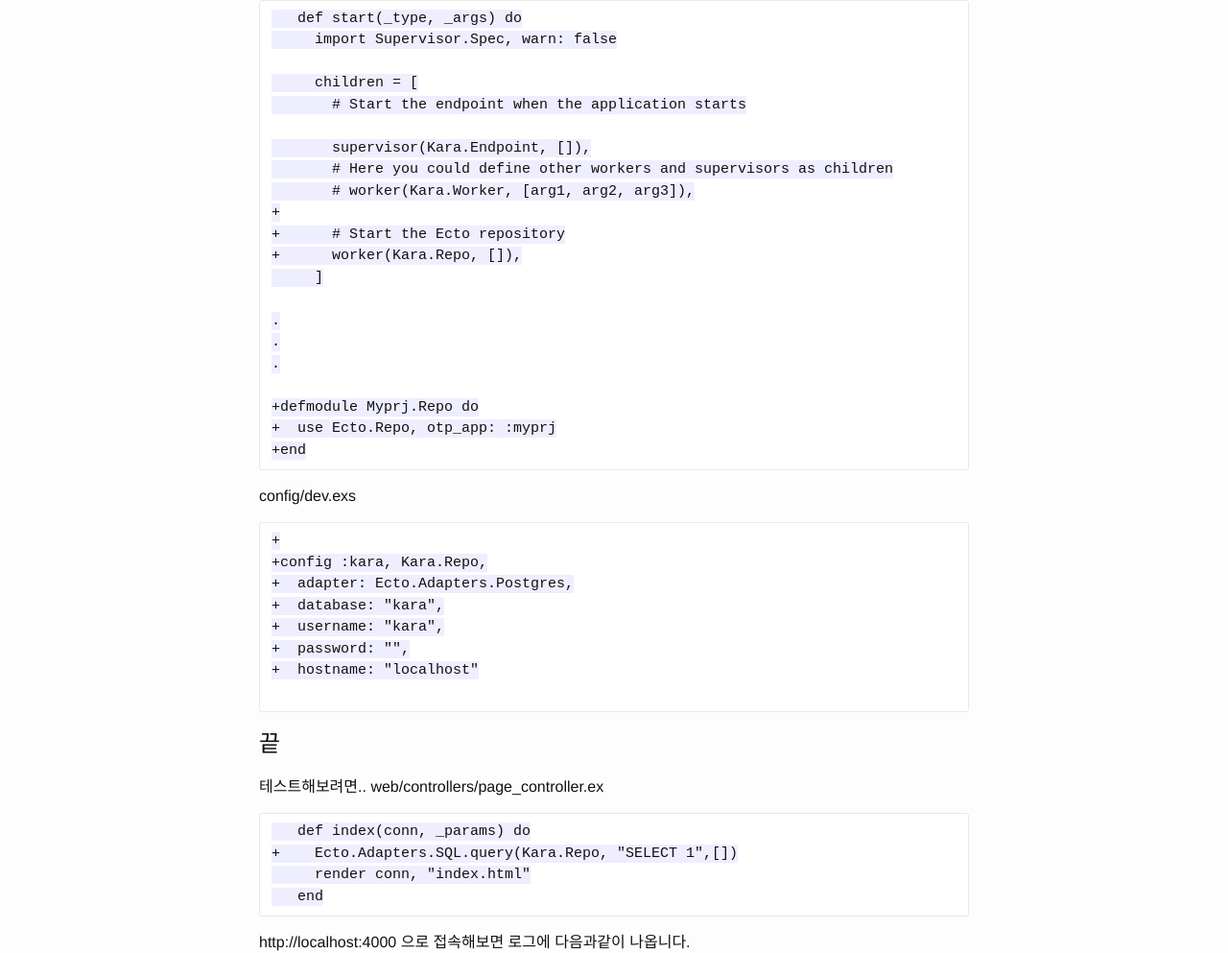
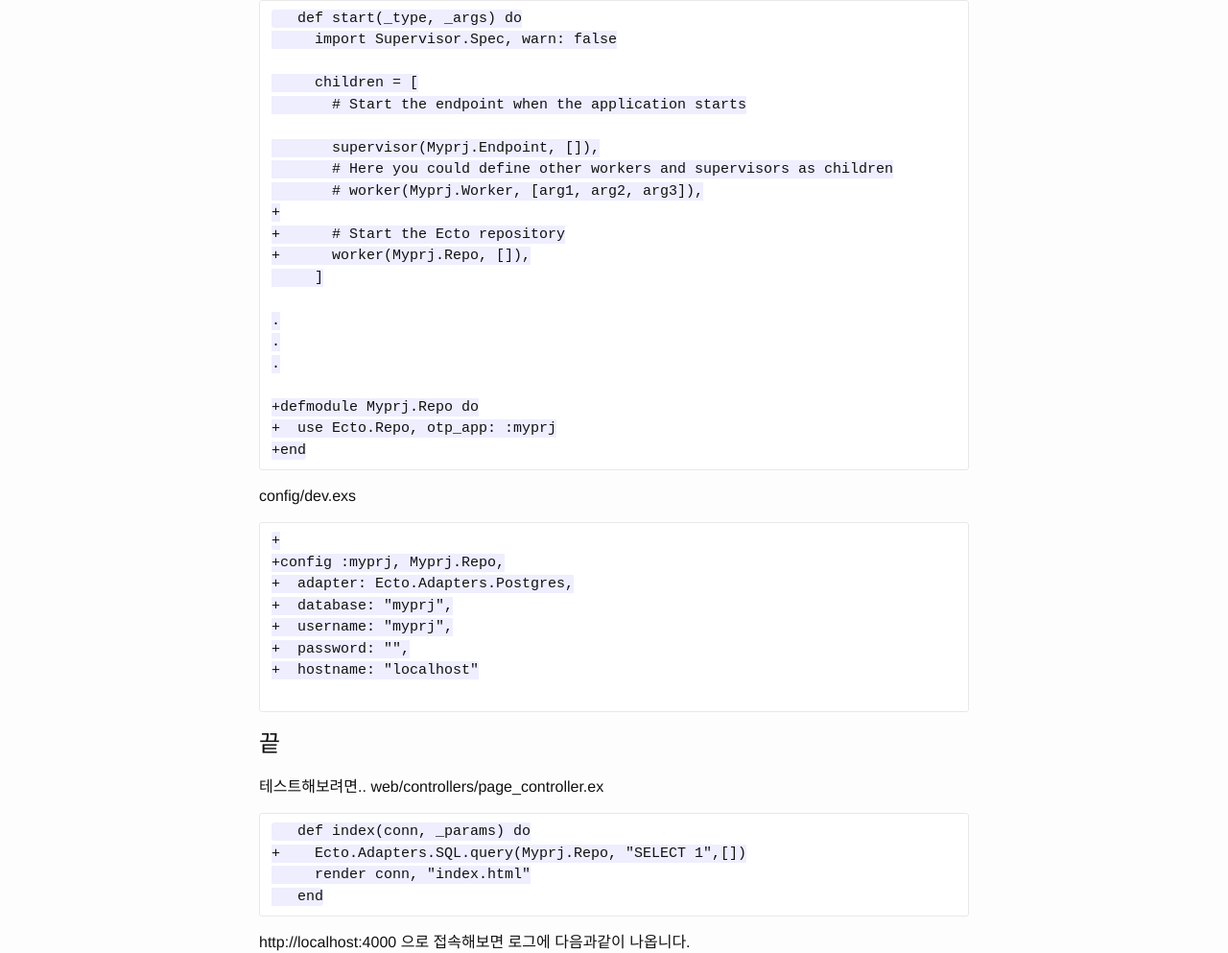
Before and after one commit to luzluna/luzluna.github.io, a Jekyll site: the page built from _posts/2015-10-13-elixir-phoenix-framework-raw-sql.markdown, in a window 1280 px wide. Shown: the part 964-1957 px from the top of the page at 96% size. Built offline with Jekyll 4.4.1, drawn with Linux system fonts in a browser that asks for light colours.

Commit message:
prj name change

```diff
--- a/_posts/2015-10-13-elixir-phoenix-framework-raw-sql.markdown
+++ b/_posts/2015-10-13-elixir-phoenix-framework-raw-sql.markdown
@@ -48,12 +48,12 @@ lib/myprj.ex
      children = [
        # Start the endpoint when the application starts
 
-       supervisor(Kara.Endpoint, []),
+       supervisor(Myprj.Endpoint, []),
        # Here you could define other workers and supervisors as children
-       # worker(Kara.Worker, [arg1, arg2, arg3]),
+       # worker(Myprj.Worker, [arg1, arg2, arg3]),
 +
 +      # Start the Ecto repository
-+      worker(Kara.Repo, []),
++      worker(Myprj.Repo, []),
      ]
 
 .
@@ -71,10 +71,10 @@ config/dev.exs
 
 ~~~
 +
-+config :kara, Kara.Repo,
++config :myprj, Myprj.Repo,
 +  adapter: Ecto.Adapters.Postgres,
-+  database: "kara",
-+  username: "kara",
++  database: "myprj",
++  username: "myprj",
 +  password: "",
 +  hostname: "localhost"
 
@@ -88,7 +88,7 @@ web/controllers/page_controller.ex
 
 ~~~
    def index(conn, _params) do
-+    Ecto.Adapters.SQL.query(Kara.Repo, "SELECT 1",[])
++    Ecto.Adapters.SQL.query(Myprj.Repo, "SELECT 1",[])
      render conn, "index.html"
    end
 ~~~
```
